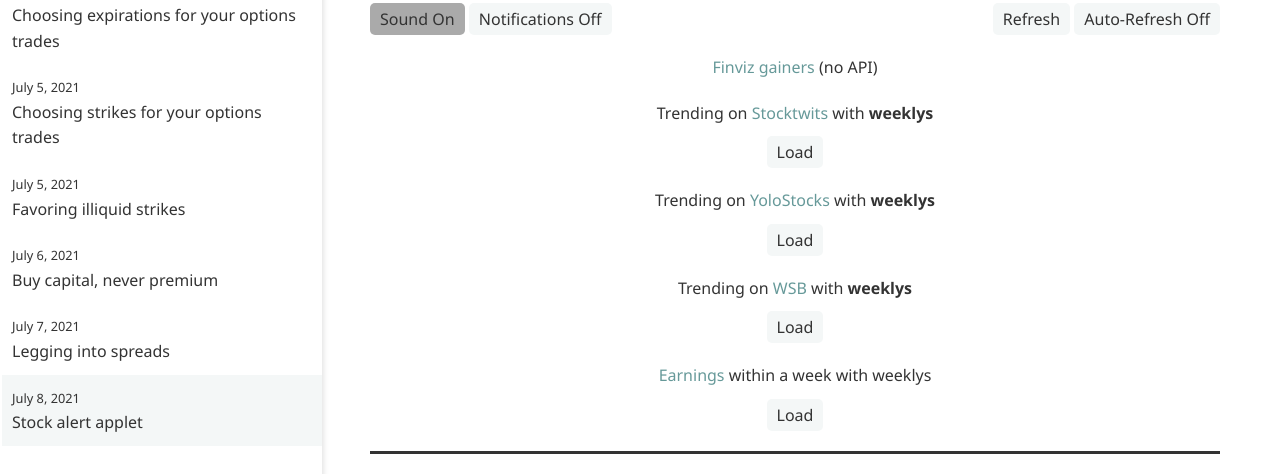
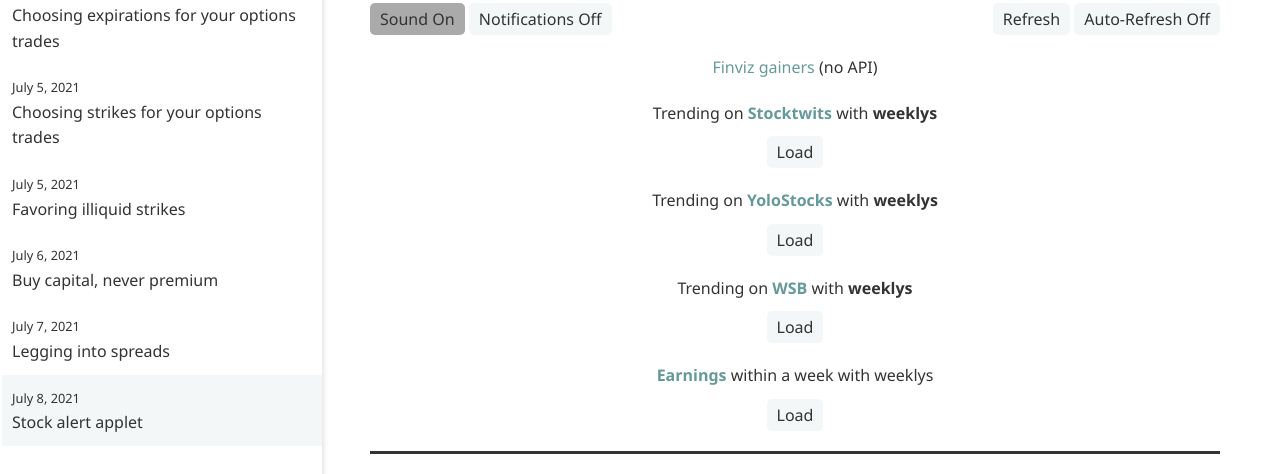
Before and after one commit to ansyblenetwork/aquietlife, a Jekyll site: the page built from _posts/2021-07-08-alerts.md, in a window 1280 px wide. Shown: the part 234-708 px from the top of the page. Built offline with Jekyll 4.4.1, drawn with Linux system fonts in a browser that asks for light colours.

Commit message:
Update 2021-07-08-alerts.md

```diff
--- a/_posts/2021-07-08-alerts.md
+++ b/_posts/2021-07-08-alerts.md
@@ -26,16 +26,16 @@
 
 <div style="margin-bottom:20px; text-align:center"><a target='_blank' href='https://finviz.com/screener.ashx?v=150&f=sh_opt_option&o=-change'>Finviz gainers</a> (no API)</div>
 
-<div style="margin-bottom:10px; text-align:center" id="stocktwits">Trending on <a target='_blank' href='https://stocktwits.com/'>Stocktwits</a> with <strong>weeklys</strong></div>
+<div style="margin-bottom:10px; text-align:center" id="stocktwits">Trending on <a target='_blank' href='https://stocktwits.com/'><strong>Stocktwits</strong></a> with <strong>weeklys</strong></div>
 <button id="stButton" style="margin:0px auto 20px auto; display:block;" onclick="if (this.textContent == 'Load') updateStocktwits(); else addAll(stWeeklyList);">Load</button>
 
-<div style="margin-bottom:10px; text-align:center" id="yolo">Trending on <a target='_blank' href='https://yolostocks.live/'>YoloStocks</a> with <strong>weeklys</strong></div>
+<div style="margin-bottom:10px; text-align:center" id="yolo">Trending on <a target='_blank' href='https://yolostocks.live/'><strong>YoloStocks</strong></a> with <strong>weeklys</strong></div>
 <button id="yoloButton" style="margin:0px auto 20px auto; display:block;" onclick="if (this.textContent == 'Load') updateYolo(); else addAll(yoloWeeklyList);">Load</button>
 
-<div style="margin-bottom:10px; text-align:center" id="wsb">Trending on <a target='_blank' href='https://dashboard.nbshare.io/apps/reddit/wallstreetbets/'>WSB</a> with <strong>weeklys</strong></div>
+<div style="margin-bottom:10px; text-align:center" id="wsb">Trending on <a target='_blank' href='https://dashboard.nbshare.io/apps/reddit/wallstreetbets/'><strong>WSB</strong></a> with <strong>weeklys</strong></div>
 <button id="wsbButton" style="margin:0px auto 20px auto; display:block;" onclick="if (this.textContent == 'Load') updateWSB(); else addAll(wsbWeeklyList);">Load</button>
 
-<div style="margin-bottom:10px; text-align:center" id="earnings"><a target='_blank' href='https://finance.yahoo.com/calendar/earnings'>Earnings</a> within a week with weeklys</div>
+<div style="margin-bottom:10px; text-align:center" id="earnings"><a target='_blank' href='https://finance.yahoo.com/calendar/earnings'><strong>Earnings</strong></a> within a week with weeklys</div>
 <button id="earningsButton" style="margin:0px auto 20px auto; display:block;" onclick="if (this.textContent == 'Load') updateEarnings(); else addAll(earnings)">Load</button>
 
 <div style="margin-bottom:10px; text-align:center; padding-top:20px; border-top:solid" id="merge">Top 5 from each source, ranked by options</div>
```
